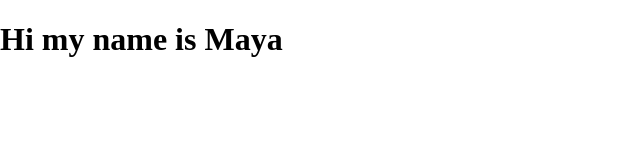
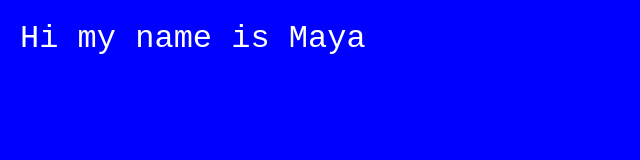
Before and after one commit to Binghamton-University-Design/web-journal-mayakallman, a plain HTML site: page index.html in a window 1280 px wide. Shown: the whole page, without its empty margins (0-640 px from the left). Drawn offline with nearby package versions, Linux system fonts and the light colour scheme.

Commit message:
blue background and margins

```diff
--- a/css/style.css
+++ b/css/style.css
@@ -1 +1,13 @@
 /*stylesheet*/
+
+body{
+	margin: 20px;
+	background: blue;
+	color: white;
+	font-family: 'Roboto Mono', monospace;
+	font-weight:200;
+}
+
+h1,h2{
+	font-weight: 200;
+}
```
Also changed, not shown: photos/dave-hoefler-PEkfSAxeplg-unsplash.jpg (added), photos/eberhard-grossgasteiger-nqYbkm8Wg_I-unsplash.jpg (added), 2 other files.
